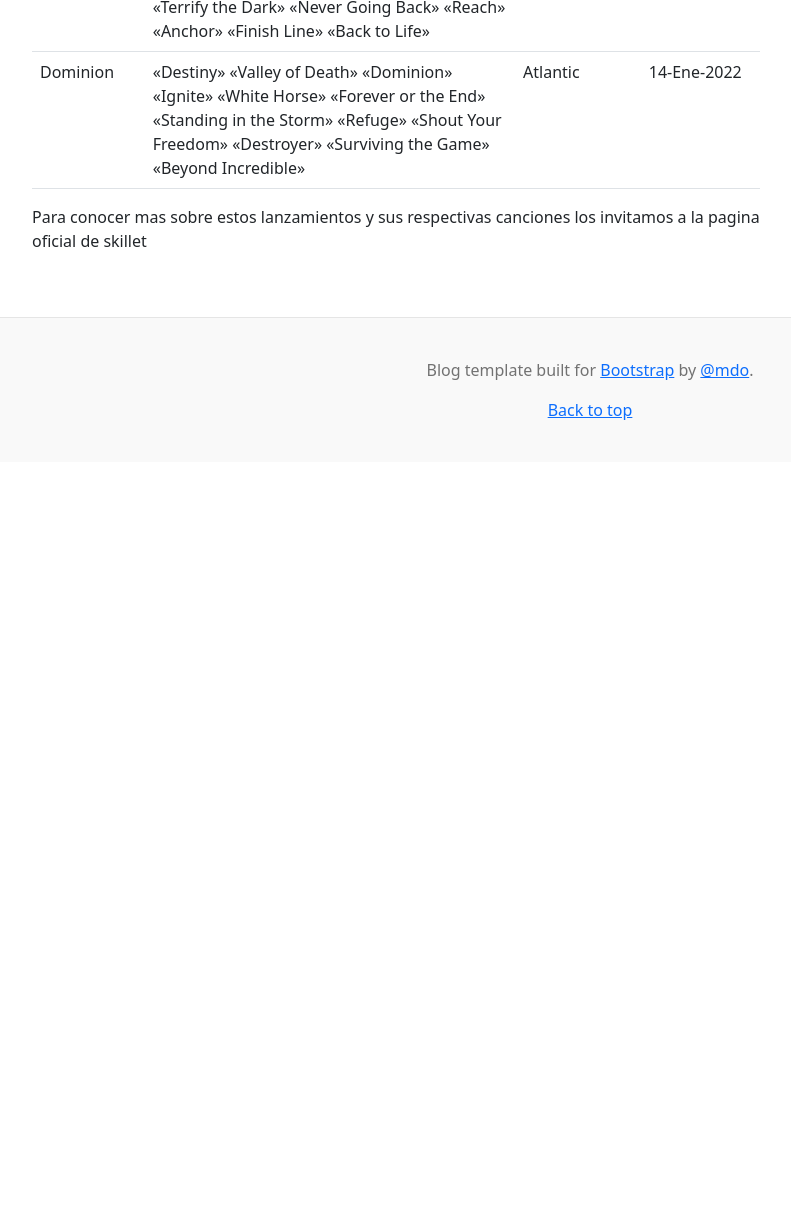
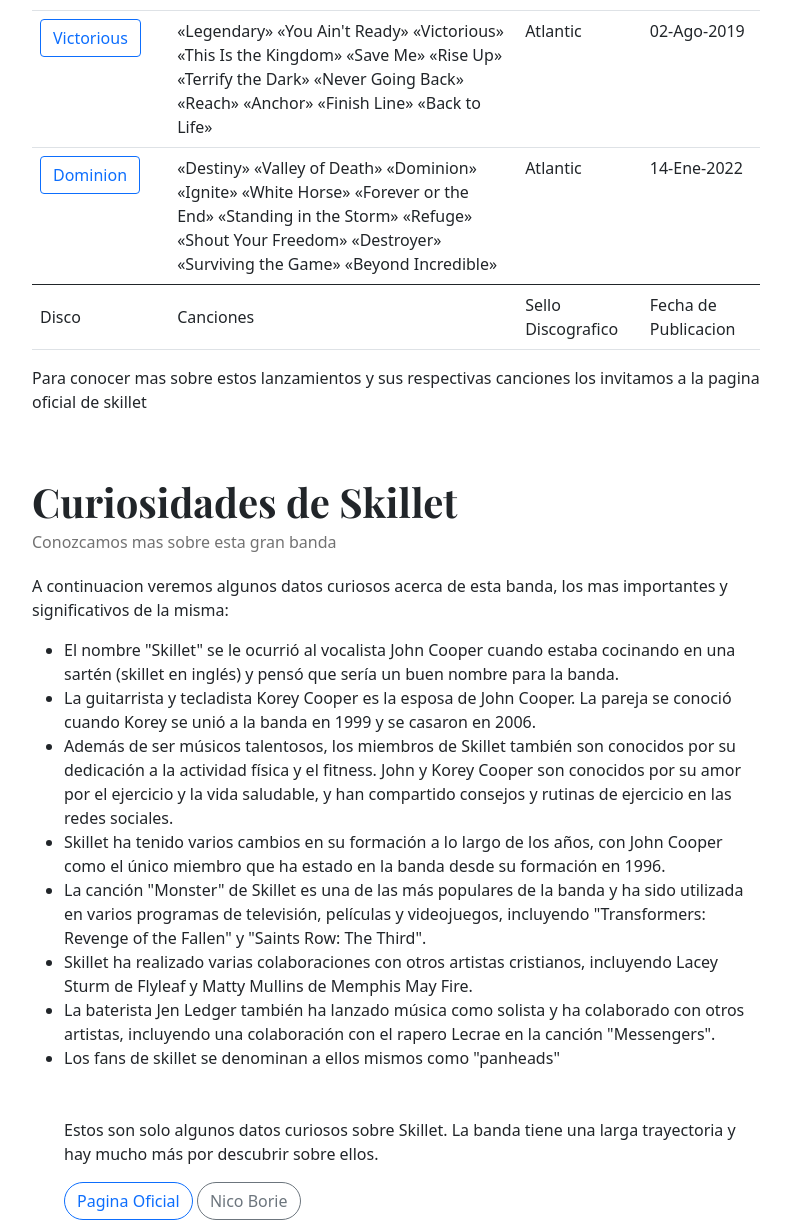
Before and after one commit to JuanJoseDuranRinconCAMPUS2/BLOG-SKILLET, a plain HTML site: page index.html in a window 1280 px wide. Shown: the part 4511-5734 px from the top of the page, without its empty margins (50-841 px from the left). Before the commit the page ends 4973 px from the top, so only its background shows below. Drawn offline with nearby package versions, Linux system fonts and the light colour scheme.

Commit message:
feat: :art: BLOG-SKILLET-HTMLFULL
html y javascript completado, falta el css

```diff
--- /dev/null
+++ b/components/myFooter.js
@@ -0,0 +1,39 @@
+export default{
+    footer:[
+        {
+            dedicatoria: `Pagina hecha en honor a "Skillet" -Gracias por ser un gran apoyo personal por medio de vuestras canciones, de parte de todos los panheads gracias skillet por mantener vivo el rock`,
+        },
+        {
+            dedicatoria: "@theFredCreations. Derechos reservados. Informacion brindadas por @wikipedia y @skillet. todo el credito del contenido audiovisual y visual a su respectivo creador @Skillet",
+        },
+        {
+            dedicatoria: "24-marzo-2023",
+        },
+        {
+            dedicatoria: "¡El rock sigue en nuestras venas!",
+        },
+        {
+            dedicatoria: `Our future's here and now
+                Here comes the countdown
+                -Rise`
+        }
+    ],
+    listFooter(){
+        document.querySelector("#footer").insertAdjacentHTML("beforeend",
+        `
+        <p>
+            <a href="#">Vuelve al inicio</a>
+        </p>
+        `
+         )
+        },
+    listFooterContent(){
+        let plantilla = "";
+        this.footer.forEach((val, id) => {
+            plantilla += `
+            <p>${val.dedicatoria}</p>
+            `;
+        });
+        document.querySelector("#footer").insertAdjacentHTML("afterbegin", plantilla);
+        },
+}
--- a/components/myPost.js
+++ b/components/myPost.js
@@ -236,7 +236,7 @@
                         <h3 class="mb-0">${val.disco}</h3>
                     <div class="mb-1 text-muted">${val.fecha}</div>
                     <p class="card-text mb-auto">${val.canciones}</p>
-                    <a href="#" class="stretched-link">Discografia</a>
+                    <a href="#tablita" class="stretched-link">Discografia</a>
                     </div>
                     <div class="col-auto d-none d-lg-block">
                         <img src="${val.image}" class="img-fluid responsiveImgC" alt="...">
--- a/components/mySection.js
+++ b/components/mySection.js
@@ -42,6 +42,7 @@
     Discografia :[
         {
             disco:"Skillet",
+            href:"https://www.youtube.com/watch?v=RFmNUnwxg-w&list=OLAK5uy_nhR_zSOySTrdSFHvlnrRVAVxn_sdusoOE" ,
             canciones:
             `«I Can»
             «Gasoline»
@@ -58,6 +59,7 @@
         },
         {
             disco:"Hey You, I Love Your Soul",
+            href:"https://www.youtube.com/watch?v=wzwDbYDdRrE&list=OLAK5uy_n0gE87XtwzlNQmewbpjmcVoEP7iP62uWM" ,
             canciones:
             `
             «Hey You, I Love Your Soul»
@@ -77,6 +79,7 @@
         },
         {
             disco:"Invincible",
+            href:"https://www.youtube.com/watch?v=szFEuLteARI&list=OLAK5uy_lbKfBbG0npkX3lwusQsVU6kYK-RMxqqBU" ,
             canciones:
             `
             «Best Kept Secret»
@@ -96,6 +99,7 @@
         },
         {
             disco:"Alien Youth",
+            href:"https://www.youtube.com/watch?v=Rx1KtNdZHfU&list=OLAK5uy_kM8P7XZgPv3nOADxTo98e0gSD5jKvEqE8" ,
             canciones:
             `
             «Alien Youth»
@@ -115,6 +119,7 @@
         },
         {
             disco:"Collide",
+            href:"https://www.youtube.com/watch?v=HPiIuC6GIa0&list=OLAK5uy_l8JIUpW81bEw-k2XP2g_j2cMhDTMZxMiA" ,
             canciones:
             `
             «Forsaken»
@@ -132,6 +137,7 @@
         },
         {
             disco:"Comatose",
+            href:"https://www.youtube.com/watch?v=rZjpsT7VgNU&list=OLAK5uy_nXNOxDt1fmIk_b-meDt8B1G_xAw3d8BGk" ,
             canciones:
             `
             «Rebirthing»
@@ -150,6 +156,7 @@
         },
         {
             disco:"Awake",
+            href:"https://www.youtube.com/watch?v=uGcsIdGOuZY&list=OLAK5uy_nmyjdNq6hkdyEZRtjNJUDepfGpLaY38l4" ,
             canciones:
             `
             «Hero»
@@ -169,6 +176,7 @@
         },
         {
             disco:"Rise",
+            href:"https://www.youtube.com/watch?v=b3jQ0tFqG_0&list=OLAK5uy_n0Pa2IODGqaRNqY108ojVgy40Q2MYFeio" ,
             canciones:
             `
             «Rise»
@@ -188,6 +196,7 @@
         },
         {
             disco:"Unleashed",
+            href:"https://www.youtube.com/watch?v=Qzw6A2WC5Qo&list=OLAK5uy_kK9sxTcWdInY6i898PhFlc3xiyVjChyuc" ,
             canciones:
             `
             «"Feel Invincible"»
@@ -207,6 +216,7 @@
         },
         {
             disco:"Victorious",
+            href:"https://www.youtube.com/watch?v=DApP8dCZOdU&list=OLAK5uy_mxQzN8xvkN_Lz2WOq_WHLdesrhn9Rb-tw" ,
             canciones:
             `
             «Legendary»
@@ -226,6 +236,7 @@
         },
         {
             disco:"Dominion",
+            href:"https://www.youtube.com/watch?v=7IpP6j7je5A&list=OLAK5uy_kGXzpr9CZ187ZtOebzomtMf9M52qrsYVU" ,
             canciones:
             `
             «Destiny»
@@ -244,6 +255,39 @@
             añoPublicacion:"14-Ene-2022	",
         },
     ],
+
+    curiosities : {
+            title:"Curiosidades de Skillet",
+            subtitle:"Conozcamos mas sobre esta gran banda",
+            rocklive:"A continuacion veremos algunos datos curiosos acerca de esta banda, los mas importantes y significativos de la misma:",
+            funfacts: [
+                {
+                    data:`El nombre "Skillet" se le ocurrió al vocalista John Cooper cuando estaba cocinando en una sartén (skillet en inglés) y pensó que sería un buen nombre para la banda.`,
+                },
+                {
+                    data:`La guitarrista y tecladista Korey Cooper es la esposa de John Cooper. La pareja se conoció cuando Korey se unió a la banda en 1999 y se casaron en 2006.`,
+                },
+                {
+                    data:`Además de ser músicos talentosos, los miembros de Skillet también son conocidos por su dedicación a la actividad física y el fitness. John y Korey Cooper son conocidos por su amor por el ejercicio y la vida saludable, y han compartido consejos y rutinas de ejercicio en las redes sociales.`,
+                },
+                {
+                    data:`Skillet ha tenido varios cambios en su formación a lo largo de los años, con John Cooper como el único miembro que ha estado en la banda desde su formación en 1996.`,
+                },
+                {
+                    data:`La canción "Monster" de Skillet es una de las más populares de la banda y ha sido utilizada en varios programas de televisión, películas y videojuegos, incluyendo "Transformers: Revenge of the Fallen" y "Saints Row: The Third".`,
+                },
+                {
+                    data:`Skillet ha realizado varias colaboraciones con otros artistas cristianos, incluyendo Lacey Sturm de Flyleaf y Matty Mullins de Memphis May Fire.`,
+                },
+                {
+                    data:`La baterista Jen Ledger también ha lanzado música como solista y ha colaborado con otros artistas, incluyendo una colaboración con el rapero Lecrae en la canción "Messengers".`,
+                },
+                {
+                    data:`Los fans de skillet se denominan a ellos mismos como "panheads"`,
+                },
+            ],
+            paragraph: "Estos son solo algunos datos curiosos sobre Skillet. La banda tiene una larga trayectoria y hay mucho más por descubrir sobre ellos."
+},
     listTitleSection(){
         document.querySelector("#section").insertAdjacentHTML("beforeend",
         `
@@ -293,6 +337,14 @@
                 </thead>
                 <tbody id="info">
                 </tbody>
+                <tfoot>
+                    <tr>
+                    <td>Disco</td>
+                    <td>Canciones</td>
+                    <td>Sello Discografico</td>
+                    <td>Fecha de Publicacion</td>
+                    </tr>
+                </tfoot>
                 </table>
 
                 <p>Para conocer mas sobre estos lanzamientos y sus respectivas canciones los invitamos a la pagina oficial de skillet</p>
@@ -305,7 +357,7 @@
             this.Discografia.forEach((val, id) => {
                 plantilla += `
                 <tr>
-                    <td>${val.disco}</td>
+                    <td><a class="btn btn-outline-primary" target = "_blank" href="${val.href}">${val.disco}</a></td>
                     <td>${val.canciones}</td>
                     <td>${val.selloDiscografico}</td>
                     <td>${val.añoPublicacion}</td>
@@ -330,5 +382,34 @@
                 `
             )
             },
+            listTitlecuriosities(){
+                document.querySelector("#section").insertAdjacentHTML("beforeend",
+                `
+                <article class="blog-post">
+                    <h2 class="blog-post-title">${this.curiosities.title}</h2>
+                    <p class="blog-post-meta">${this.curiosities.subtitle}</p>
+                    <p>${this.curiosities.rocklive}</p>
 
+                <ul id="listFunFacts">
+                <div class="p-4">
+                </div>
+                <p>${this.curiosities.paragraph}</p>
+                <nav class="blog-pagination" aria-label="Pagination">
+                <a class="btn btn-outline-primary" href="https://dayofdestiny.skillet.com/" target = "_blank">Pagina Oficial</a>
+                <a class="btn btn-outline-secondary" target = "_blank" href="https://music.youtube.com/watch?v=A_caUYHTHQs&feature=share" tabindex="-1" aria-disabled="true">Nico Borie</a>
+                </nav>
+                </ul>
+                </article>
+                `
+                )
+                },
+        listFunFacts(){
+            let plantilla = "";
+            this.curiosities.funfacts.forEach((val, id) => {
+                plantilla += `
+                <li>${val.data}</li>
+                `;
+            });
+            document.querySelector("#listFunFacts").insertAdjacentHTML("afterbegin", plantilla);
+        },
     }
--- a/index.html
+++ b/index.html
@@ -23,7 +23,7 @@
       <div class="row flex-nowrap justify-content-center align-items-center">
         <div class="col-4 pt-1">
         </div>
-        <div class="col-4 text-center" id="title">
+        <div class="col-4 text-center" id="title" >
 
         </div>
         <div class="col-4 d-flex justify-content-end align-items-center">
@@ -58,16 +58,13 @@
 
         </div>
       </div>
+
     </div>
 
   </main>
 
-  <footer class="blog-footer">
-    <p>Blog template built for <a href="https://getbootstrap.com/">Bootstrap</a> by <a
-        href="https://twitter.com/mdo">@mdo</a>.</p>
-    <p>
-      <a href="#">Back to top</a>
-    </p>
+  <footer class="blog-footer" id="footer">
+
   </footer>
 
 </body>
--- a/main.js
+++ b/main.js
@@ -3,6 +3,8 @@
 import myBanner from "./components/myBanner.js";
 import myPost  from "./components/myPost.js";
 import mySection from "./components/mySection.js";
+import myFooter from "./components/myFooter.js";
+
 
 myHeader.listAlbums();
 myHeader.listTitle();
@@ -17,3 +19,8 @@
 mySection.listPeriods();
 mySection.listTableDisco();
 mySection.listDiscografia();
+mySection.listTitlecuriosities();
+mySection.listFunFacts();
+
+myFooter.listFooter();
+myFooter.listFooterContent();
```
